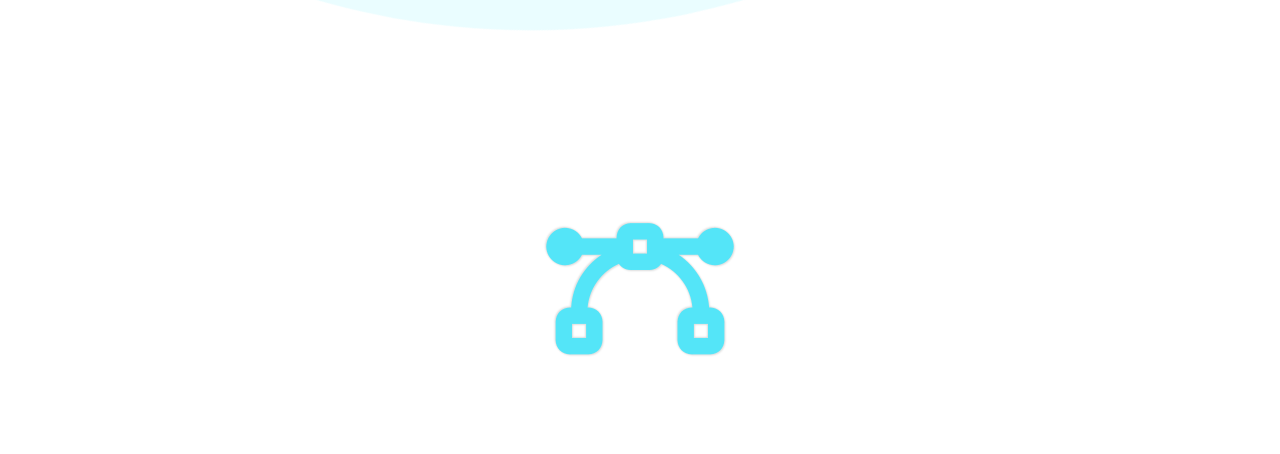
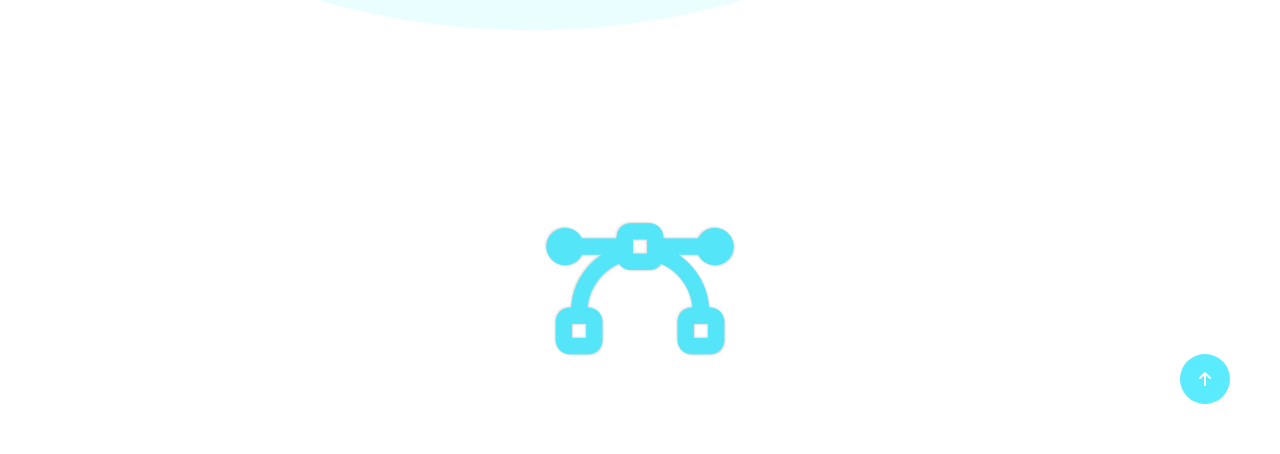
Before and after one commit to Galonzom/creativeDisign, a plain HTML site: page index.html in a window 1280 px wide. Shown: the part 346-800 px from the top of the page. Drawn offline with Linux system fonts and the light colour scheme; a web font is replaced by a local one.

Commit message:
scroll up button

```diff
--- a/index.html
+++ b/index.html
@@ -133,7 +133,7 @@
                             voluptates autem tempore voluptatum accusantium odio distinctio nostrum harum impedit!</p>
                     </div>
                 </div>
-                <div class="team-member" id="contact">
+                <div class="team-member">
                     <img src="images/team-member-3.jpg" class="team-member-img">
                     <h2 class="team-member-name">Jhon Doe<span>(Developer)</span></h2>
                     <ul class="team-member-skills">
@@ -160,7 +160,7 @@
         <!--End section 3-->
 
         <!--Section 4-->
-        <section class="section-4">
+        <section class="section-4" id="contact">
             <h1 class="section-heading">Contact</h1>
             <div class="form-container">
                 <img src="images/form-img.png" alt="" class="form-img">
@@ -174,6 +174,10 @@
             <p class="copyright">Copyright &copy; CodeAndCreate All rights reserve</p>
         </section>
         <!--End section 4-->
+
+        <a href="#home" class="scroll-up-btn">
+            <i class="fas fa-arrow-up"></i>
+        </a>
     </div>
 
     <script src="script.js"></script>
--- a/style.css
+++ b/style.css
@@ -13,6 +13,7 @@
 }
 html{
     font-size: 62.5%;
+    scroll-behavior: smooth;
 }
 body{
     overflow-x: hidden;
@@ -399,3 +400,22 @@ color: #444;
 margin-top: 5rem;
 }
 /*End Section-4*/
+.scroll-up-btn{
+    width: 5rem;
+    height: 5rem;
+    background-color: rgba(50,231,255,0.8);
+    position: fixed;
+    bottom: 5rem;
+    right: 5rem;
+    border-radius: 50%;
+    font-size: 1.6rem;
+    color:#fff;
+    display:flex;
+    justify-content: center;
+    align-items: center;
+    transition: background-color 0.5s;
+}
+
+.scroll-up-btn:hover{
+    background-color: #32e7ff;
+}
```
